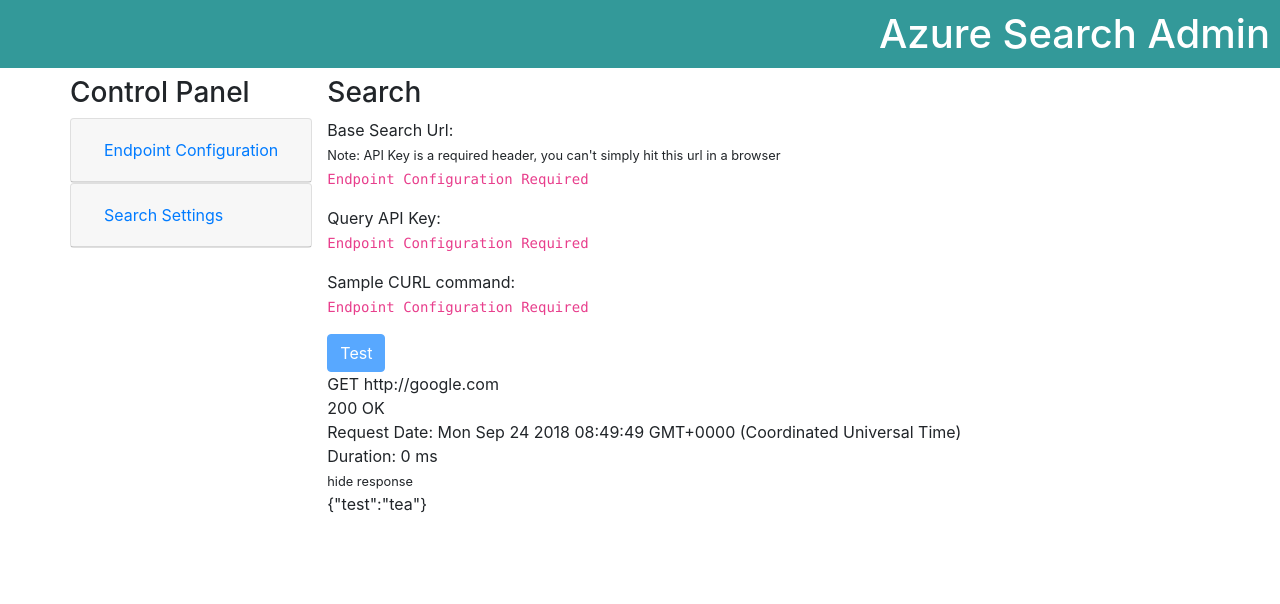
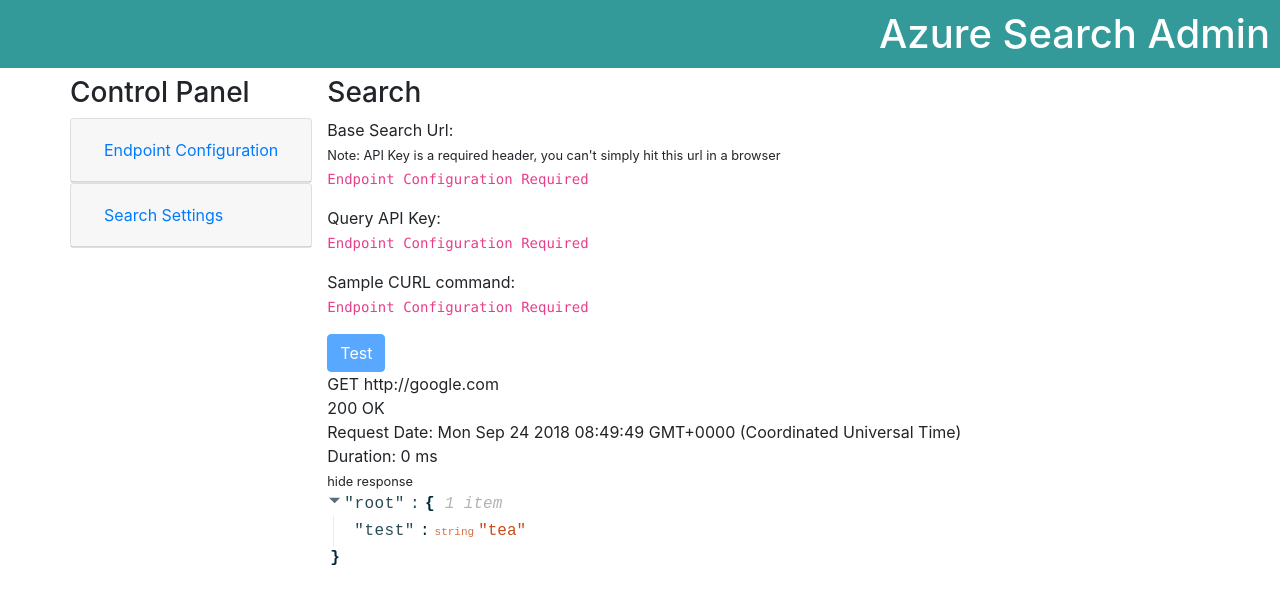
Before and after one commit to codingblocks/azure-search-admin, a React (Create React App) app: page / in a window 1280 px wide. Both pictures are taken after a click on the element "show response". Shown: the top 604 px of the page. Built offline with nearby package versions, Linux system fonts and the light colour scheme.

Commit message:
Nice looking logs!

```diff
--- a/package.json
+++ b/package.json
@@ -5,6 +5,7 @@
   "dependencies": {
     "react": "^16.5.2",
     "react-dom": "^16.5.2",
+    "react-json-view": "^1.19.1",
     "react-scripts": "1.1.5"
   },
   "scripts": {
--- a/src/Results/SearchResult.js
+++ b/src/Results/SearchResult.js
@@ -1,4 +1,5 @@
 import React, { Component } from 'react'
+import ReactJson from 'react-json-view'
 
 class LogList extends Component {
   constructor (props) {
@@ -36,7 +37,7 @@
         Duration: {this.dateDiff(search.requestDate, search.responseDate)}<br/>
         <span className='small' onClick={this.toggleResponse}>{this.state.responseToggleText}</span>
         <div hidden={this.state.hideResponse}>
-          {search.response}
+          <ReactJson src={JSON.parse(search.response)} />
         </div>
       </div>
     )
```
Also changed, not shown: src/logo.svg (deleted).
